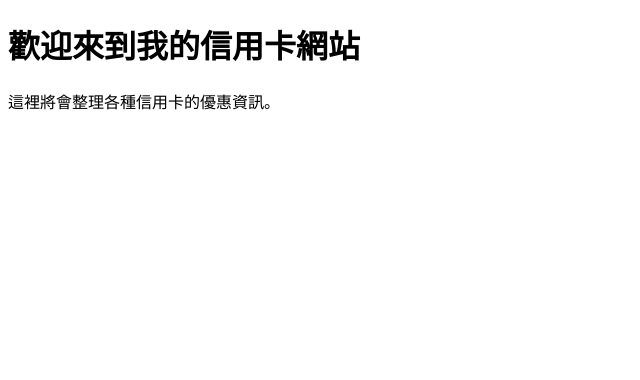
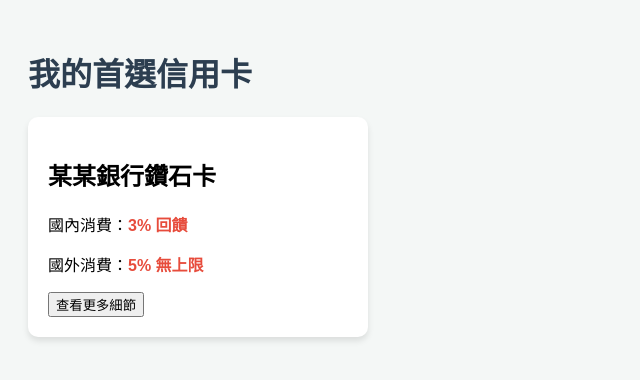
Before and after one commit to lina30732-arch/credit-card-tools, a plain HTML site: page index.html in a window 1280 px wide. Shown: the whole page, without its empty margins (0-640 px from the left). Drawn offline with Linux system fonts and the light colour scheme.

Commit message:
Update index.html

```diff
--- a/index.html
+++ b/index.html
@@ -1,11 +1,23 @@
 <!DOCTYPE html>
-<html>
+<html lang="zh-Hant">
 <head>
+    <meta charset="UTF-8">
+    <meta name="viewport" content="width=device-width, initial-scale=1.0">
     <title>我的信用卡比較網</title>
-    <meta charset="UTF-8">
+    <style>
+        body { font-family: sans-serif; background-color: #f4f7f6; padding: 20px; }
+        .card { background: white; border-radius: 10px; padding: 20px; box-shadow: 0 4px 6px rgba(0,0,0,0.1); max-width: 300px; }
+        h1 { color: #2c3e50; }
+        .benefit { color: #e74c3c; font-weight: bold; }
+    </style>
 </head>
 <body>
-    <h1>歡迎來到我的信用卡網站</h1>
-    <p>這裡將會整理各種信用卡的優惠資訊。</p>
+    <h1>我的首選信用卡</h1>
+    <div class="card">
+        <h2>某某銀行鑽石卡</h2>
+        <p>國內消費：<span class="benefit">3% 回饋</span></p>
+        <p>國外消費：<span class="benefit">5% 無上限</span></p>
+        <button>查看更多細節</button>
+    </div>
 </body>
 </html>
```
